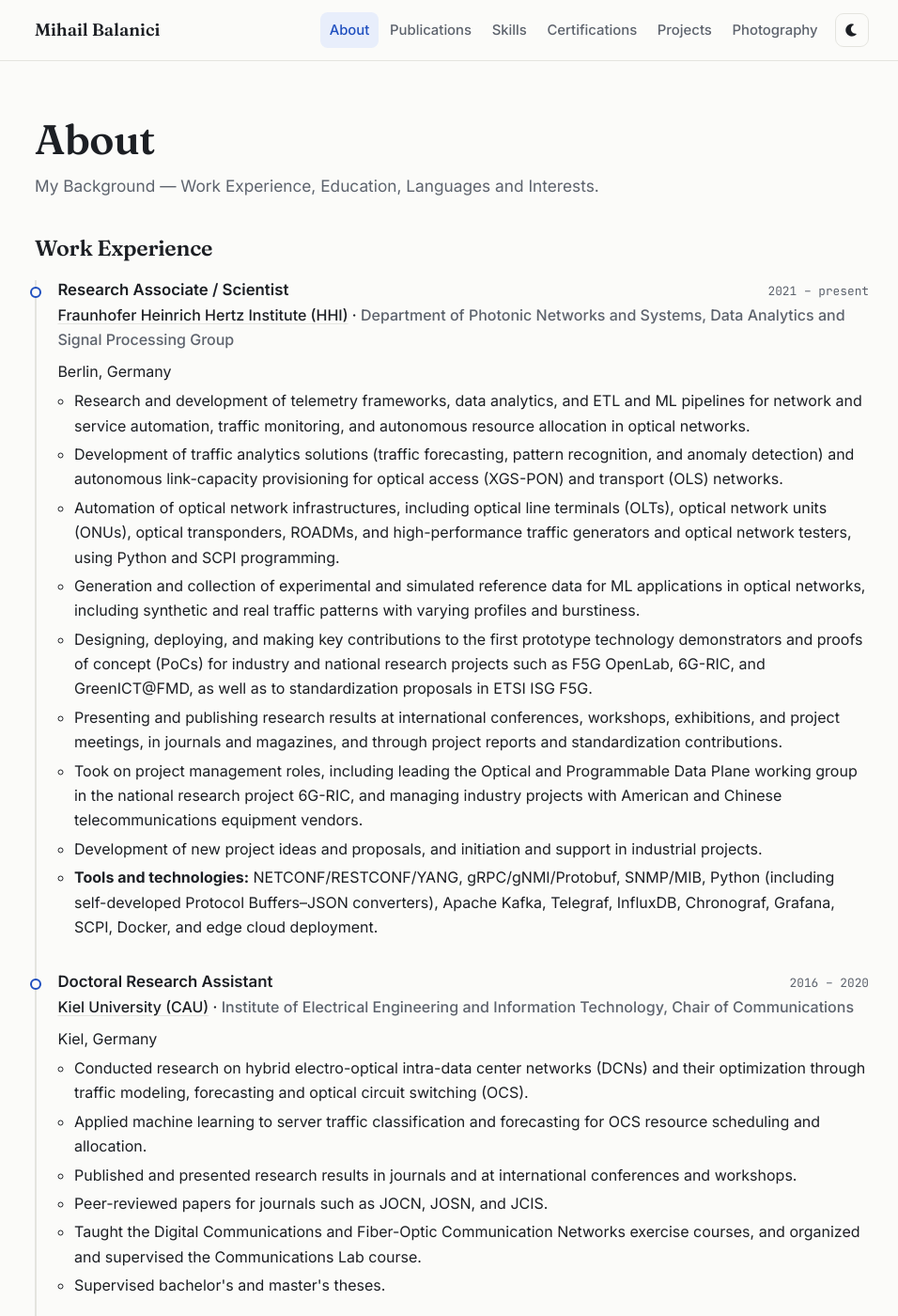
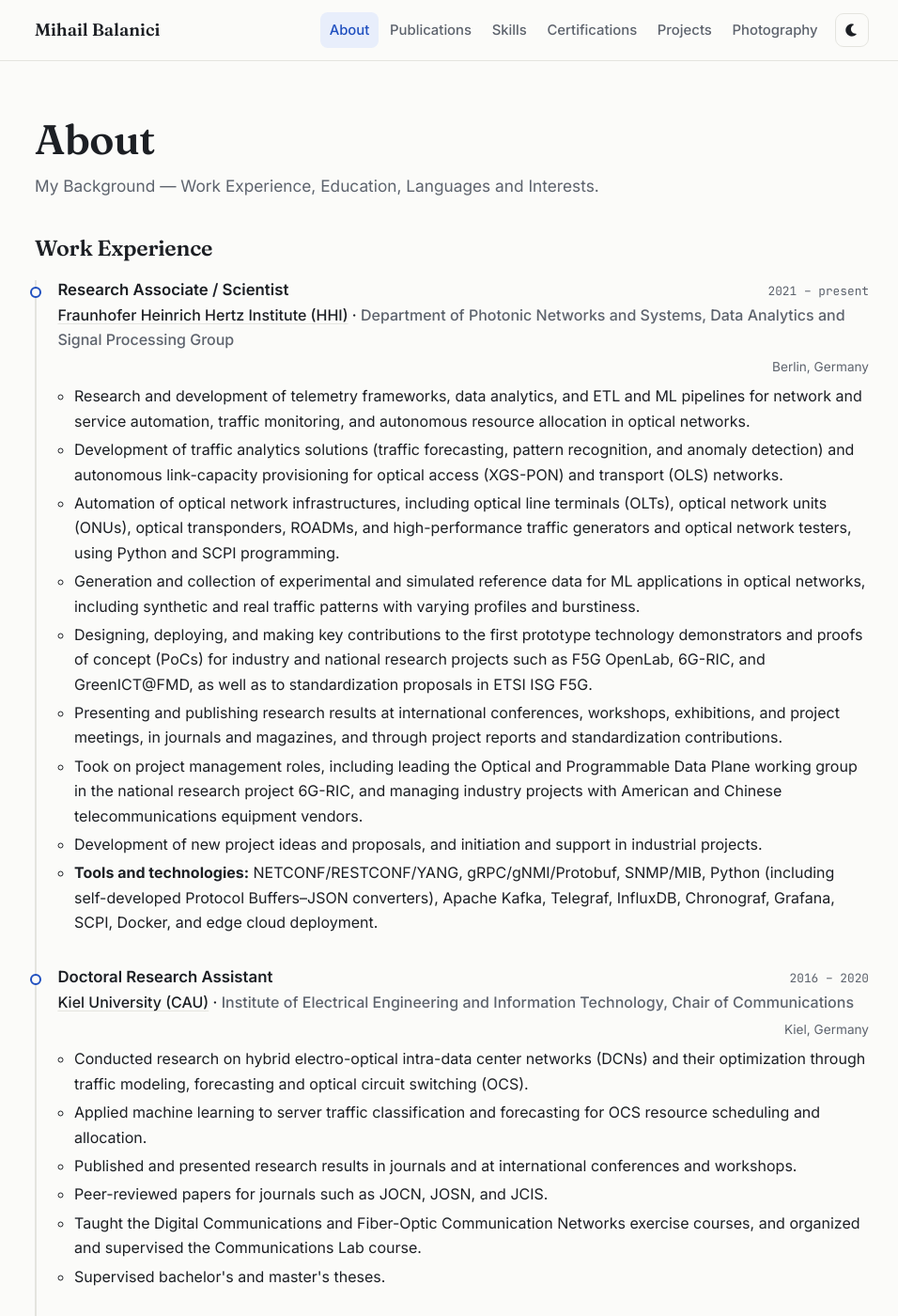
Before and after one commit to mihailbalanici/mihailbalanici.github.io, a Jekyll site: the page built from about.html, in a window 1280 px wide and 1400 px high. Shown: the whole window at 94% size, without its empty margins (159-1115 px from the left). Built offline with Jekyll 4.4.1, drawn with Linux system fonts in a browser that asks for light colours.

Commit message:
Update style.css

```diff
--- a/assets/css/style.css
+++ b/assets/css/style.css
@@ -336,3 +336,8 @@
 /* About: organization link in experience entries */
 .org a { color: inherit; text-decoration-color: var(--line); }
 .org a:hover { color: var(--accent); text-decoration-color: currentColor; }
+
+/* About: place on the organization row, right-aligned under the period */
+.org-row { display: flex; justify-content: space-between; align-items: baseline; gap: .25rem 1rem; flex-wrap: wrap; margin: .15rem 0 .45rem; }
+.org-row .org { margin: 0; }
+.org-row .place { font-size: .85rem; color: var(--muted); white-space: nowrap; margin-left: auto; }
```
